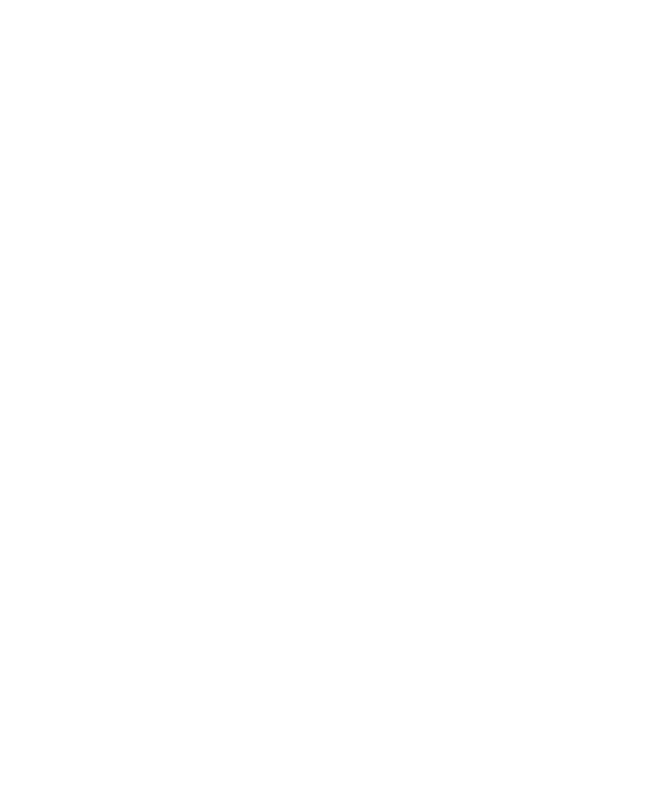
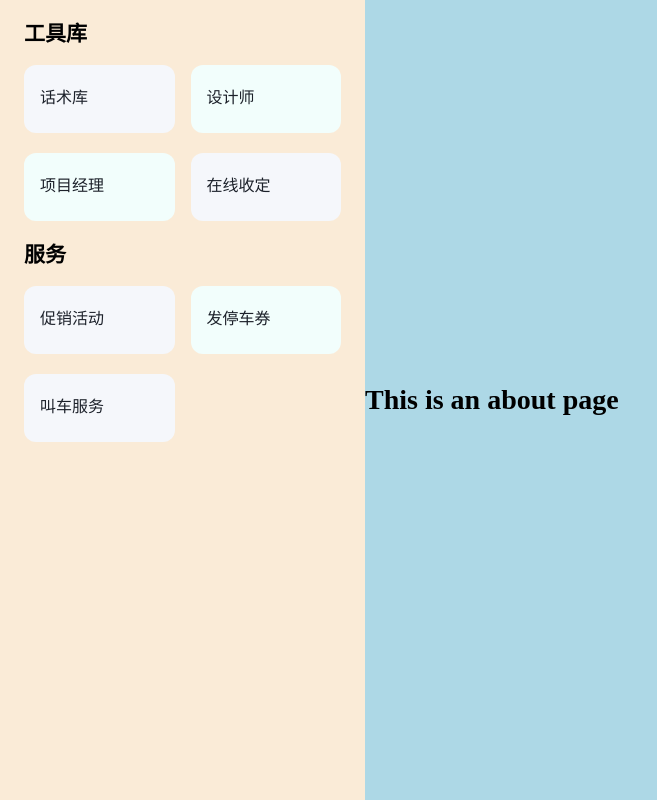
Before and after one commit to mengzk/vue-web, a Vue app: page /tools/pm in a window 1280 px wide. Before the commit this address had no page. Shown: the whole page, without its empty margins (0-657 px from the left). Built offline with nearby package versions, Linux system fonts and the light colour scheme.

Commit message:
修改代码

```diff
--- /dev/null
+++ b/src/pages/tools/CouponView.vue
@@ -0,0 +1,14 @@
+<template>
+  <div class="about">
+    <h1>This is an about page</h1>
+  </div>
+</template>
+
+<style>
+.about {
+  flex: 1;
+  display: flex;
+  align-items: center;
+  background-color: lightblue;
+}
+</style>
--- /dev/null
+++ b/src/pages/tools/DesignerView.vue
@@ -0,0 +1,12 @@
+<template>
+  <div class="user">
+    <h1>This is an UserView page</h1>
+  </div>
+</template>
+
+<style>
+.user {
+  display: flex;
+  align-items: center;
+}
+</style>
--- /dev/null
+++ b/src/pages/tools/PMView.vue
@@ -0,0 +1,14 @@
+<template>
+  <div class="about">
+    <h1>This is an about page</h1>
+  </div>
+</template>
+
+<style>
+.about {
+  flex: 1;
+  display: flex;
+  align-items: center;
+  background-color: lightblue;
+}
+</style>
--- /dev/null
+++ b/src/pages/tools/WebPage.vue
@@ -0,0 +1,40 @@
+<template>
+  <iframe
+    id="tools-web"
+    class="tools-web"
+    src="https://cn.bing.com"
+    width="100%"
+    height="100%"
+    frameborder="0"
+  ></iframe>
+</template>
+
+<script>
+import { onMounted } from "vue";
+
+onMounted(() => {
+  console.log("mounted");
+  const iframe = document.getElementById("tools-web");
+  if (iframe.attachEvent) {
+    iframe.attachEvent("onload", function () {
+      console.log("Local iframe is now loaded.");
+    });
+  } else {
+    iframe.onload = function () {
+      console.log("Local iframe is now loaded."); // "Local iframe is now loaded."
+    };
+  }
+});
+
+function onLoad(e) {
+  console.log("iframe loaded", e);
+}
+</script>
+<style>
+.tools-web {
+  flex: 1;
+  display: flex;
+  align-items: center;
+  background-color: lightblue;
+}
+</style>
--- /dev/null
+++ b/src/pages/tools/Workbench.vue
@@ -0,0 +1,89 @@
+<template>
+  <div class="tools">
+    <div class="tools-menu">
+      <h2>工具库</h2>
+      <div class="menu-grid">
+        <template v-for="menu in menuList">
+          <div :class="'menu-grid-item menu-bg' + menu.style" @click="onMenuClick(menu)">
+            <span class="menu-grid-item-text">{{ menu.label }}</span>
+          </div>
+        </template>
+      </div>
+
+      <h2>服务</h2>
+      <div class="menu-grid">
+        <template v-for="menu in serviceList">
+          <div :class="'menu-grid-item menu-bg' + menu.style" @click="onMenuClick(menu)">
+            <span class="menu-grid-item-text">{{ menu.label }}</span>
+          </div>
+        </template>
+      </div>
+    </div>
+    <router-view v-slot="{ Component }">
+      <keep-alive>
+        <component :is="Component" />
+      </keep-alive>
+    </router-view>
+  </div>
+</template>
+
+<script setup>
+import { ref, onMounted } from "vue";
+import { RouterView, useRouter } from "vue-router";
+
+const router = useRouter();
+
+const menuList = [
+  { id: 0, style: 2, label: "话术库", path: "/tools/web" },
+  { id: 1, style: 1, label: "设计师", path: "/tools/designer" },
+  { id: 2, style: 1, label: "项目经理", path: "/tools/pm" },
+  { id: 3, style: 2, label: "在线收定", path: "/tools/web" },
+];
+const serviceList = [
+  { id: 0, style: 2, label: "促销活动", path: "/tools/web" },
+  { id: 0, style: 1, label: "发停车券", path: "/tools/coupon" },
+  { id: 0, style: 2, label: "叫车服务", path: "/tools/web" },
+];
+
+function onMenuClick(menu) {
+  router.push(menu.path);
+}
+</script>
+
+<style scoped>
+.tools {
+  display: flex;
+  height: 100vh;
+}
+.tools-menu {
+  width: 317px;
+  padding: 0 24px;
+  display: flex;
+  flex-direction: column;
+  background-color: antiquewhite;
+}
+.menu-grid {
+  display: grid;
+  grid-template-columns: repeat(2, 1fr);
+  grid-template-rows: auto;
+  gap: 20px 16px;
+}
+.menu-grid-item {
+  padding: 22px 16px 24px 16px;
+  display: flex;
+  border-radius: 12px;
+  cursor: pointer;
+}
+.menu-bg1 {
+  background: color(display-p3 0.9569 0.9961 0.9882);
+}
+.menu-bg2 {
+  background: color(display-p3 0.9608 0.9686 0.9843);
+}
+.menu-grid-item-text {
+  color: #1c212a;
+  font-size: 16px;
+  font-weight: 500;
+  line-height: 22px;
+}
+</style>
--- a/src/router.js
+++ b/src/router.js
@@ -71,23 +71,35 @@
       ],
     },
     {
-      path: "/worktab",
-      name: "WorkTab",
+      path: "/tools",
+      name: "Tools",
       redirect: "",
       meta: { transition: "slide-left" },
-      component: () => import("./pages/tab/Workbench.vue"),
+      component: () => import("./pages/tools/Workbench.vue"),
       children: [
         {
-          path: "about",
-          name: "About",
+          path: "pm",
+          name: "PM",
           meta: { transition: "slide-left" },
-          component: () => import("./pages/tab/AboutView.vue"),
+          component: () => import("./pages/tools/PMView.vue"),
         },
         {
-          path: "user",
-          name: "User",
+          path: "designer",
+          name: "Designer",
           meta: { transition: "slide-left" },
-          component: () => import("./pages/tab/UserView.vue"),
+          component: () => import("./pages/tools/DesignerView.vue"),
+        },
+        {
+          path: "coupon",
+          name: "Coupon",
+          meta: { transition: "slide-left" },
+          component: () => import("./pages/tools/CouponView.vue"),
+        },
+        {
+          path: "web",
+          name: "Webpage",
+          meta: { transition: "slide-left" },
+          component: () => import("./pages/tools/WebPage.vue"),
         },
       ],
     },
--- a/vite.config.js
+++ b/vite.config.js
@@ -14,9 +14,9 @@
       "@": fileURLToPath(new URL("./src", import.meta.url)),
     },
   },
-  css: {
-    postcss: {
-      plugins: [pxToRem],
-    },
-  },
+  // css: {
+    // postcss: {
+    //   plugins: [pxToRem],
+    // },
+  // },
 });
```
